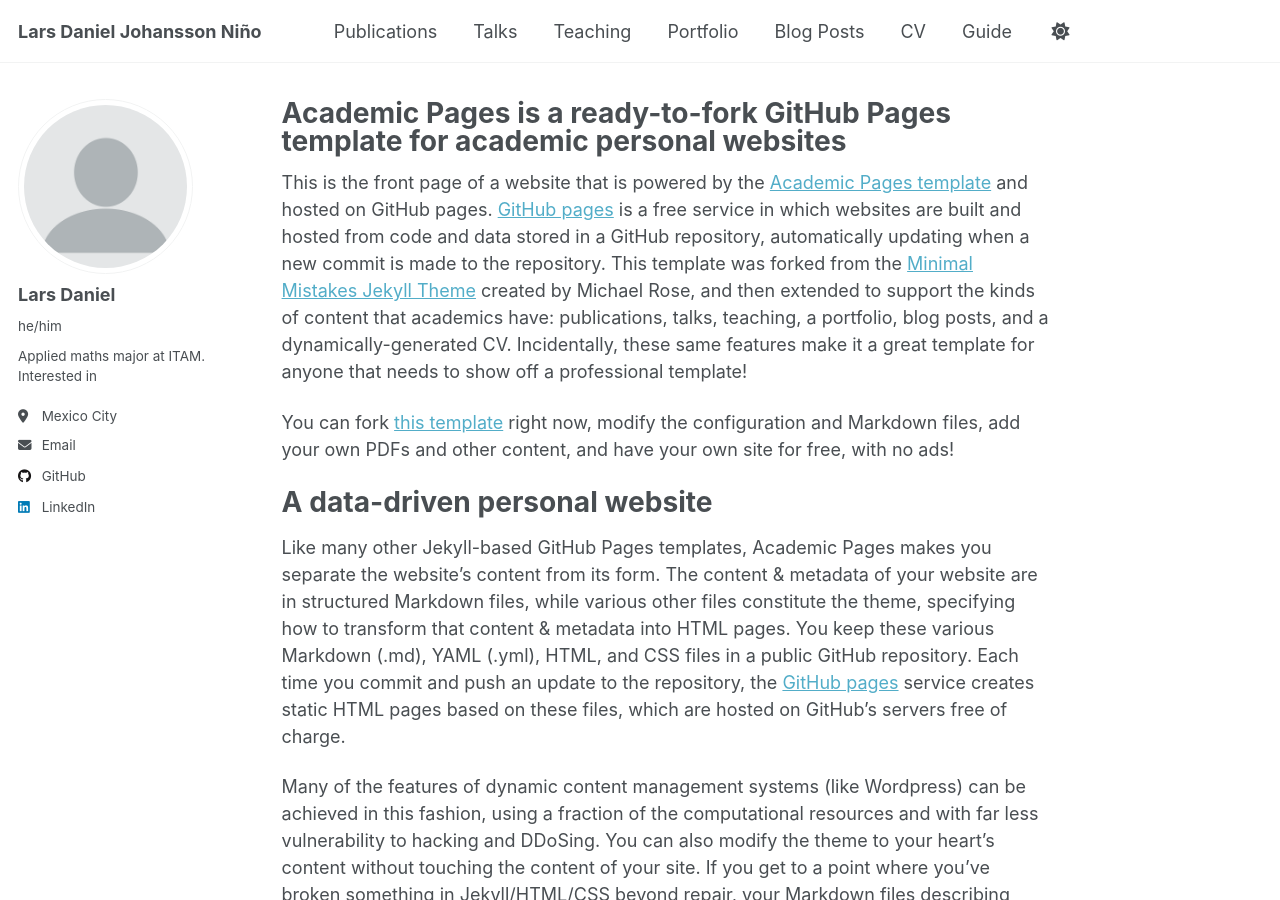
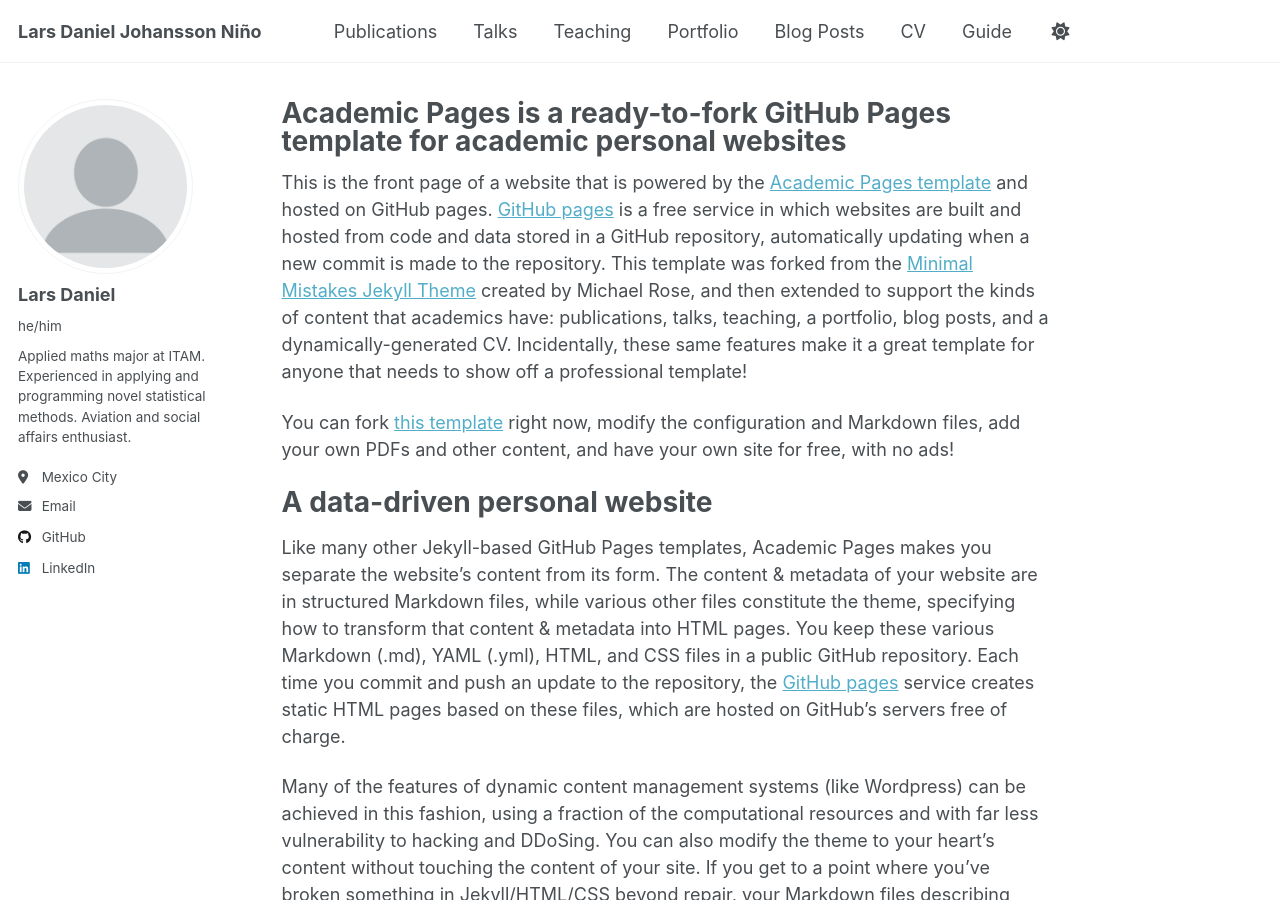
Before and after one commit to LarsDanielJohaN/LarsDanielJohaN.github.io, a Jekyll site: the page built from _pages/about.md, in a window 1280 px wide and 900 px high. Built offline with Jekyll 4.4.1, drawn with Linux system fonts in a browser that asks for light colours; a script that is not in the unit is left out.

Commit message:
Update _config.yml

```diff
--- a/_config.yml
+++ b/_config.yml
@@ -25,7 +25,7 @@
   avatar           : "profile.png"
   name             : "Lars Daniel"
   pronouns         : "he/him" # example: "she/her"
-  bio              : "Applied maths major at ITAM. Interested in "
+  bio              : "Applied maths major at ITAM. Experienced in applying and programming novel statistical methods. Aviation and social affairs enthusiast."
   location         : "Mexico City"
   #employer         : "Red Brick University"
   #uri              : # URL
```
